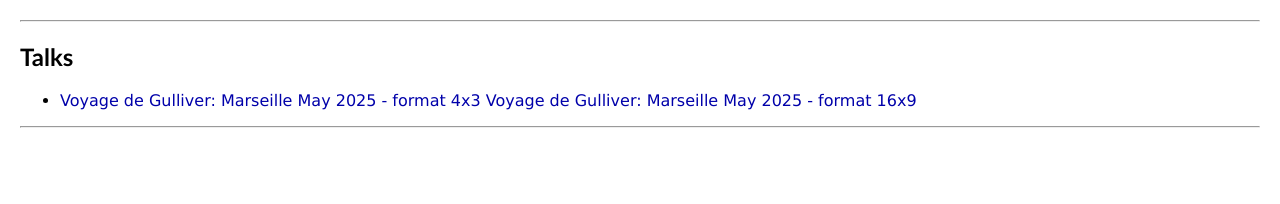
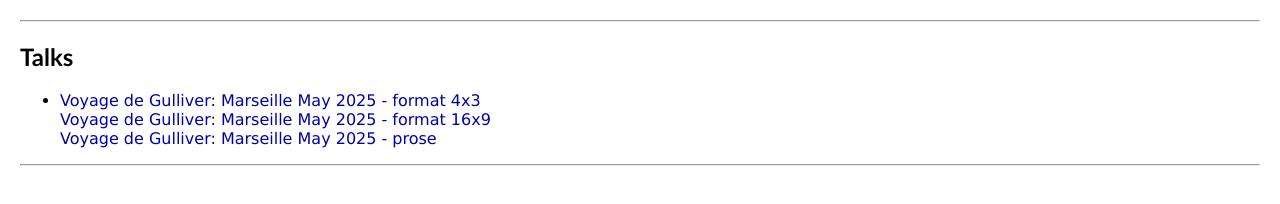
Before and after one commit to m-schindler/m-schindler.github.io, a plain HTML site: page talks/index.html in a window 1280 px wide. Drawn offline with Linux system fonts and the light colour scheme.

Commit message:
adding prose to the marseille talk

```diff
--- a/talks/index.html
+++ b/talks/index.html
@@ -16,8 +16,9 @@
 
 <UL>
   <LI>
-    <a href="./2025-05-27_VoyageGulliver_MSchindler.pdf">Voyage de Gulliver: Marseille May 2025 - format 4x3</a>
-    <a href="./2025-05-27_VoyageGulliver_MSchindler_16x9.pdf">Voyage de Gulliver: Marseille May 2025 - format 16x9</a>
+    <a href="./2025-05-27_VoyageGulliver_MSchindler.pdf">Voyage de Gulliver: Marseille May 2025 - format 4x3</a><br>
+    <a href="./2025-05-27_VoyageGulliver_MSchindler_16x9.pdf">Voyage de Gulliver: Marseille May 2025 - format 16x9</a><br>
+    <a href="./2025-05-27_VoyageGulliver_MSchindler_prose.txt">Voyage de Gulliver: Marseille May 2025 - prose</a>
   </Li>
 </UL>
 
```
Also changed, not shown: talks/2025-05-27_VoyageGulliver_MSchindler_prose.txt (added).
